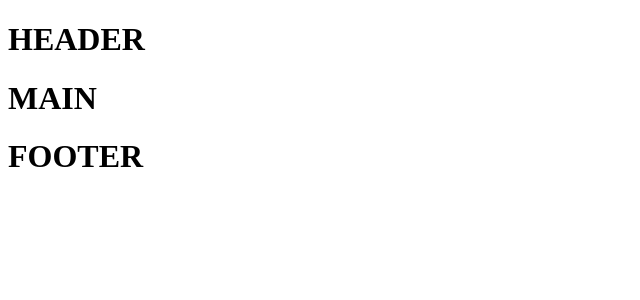
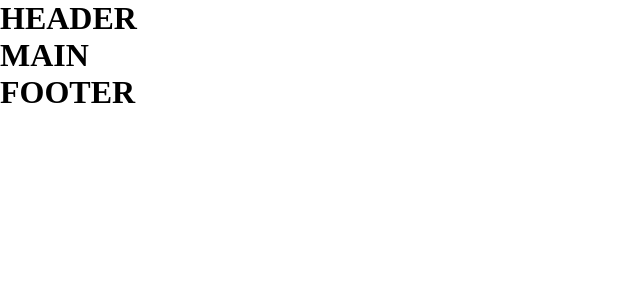
Before and after one commit to Amanjit313/proj-html-vuejs, a Vue app: page / in a window 1280 px wide. Shown: the top 300 px of the page, without its empty margins (0-640 px from the left). Built offline with nearby package versions, Linux system fonts and the light colour scheme.

Commit message:
Progetto base a seconda delle richieste - Impostato

```diff
--- a/src/App.vue
+++ b/src/App.vue
@@ -24,5 +24,7 @@ export default {
 </script>
 
 <style lang="scss">
+@import './assets/style/global';
+@import './assets/style/utils';
 
 </style>
--- /dev/null
+++ b/src/assets/style/_global.scss
@@ -0,0 +1,5 @@
+*{
+  margin: 0;
+  padding: 0;
+  box-sizing: border-box;
+}
```
Also changed, not shown: src/assets/style/_utils.scss (added), 1 other file (tests, documents, lock files or other folders).
